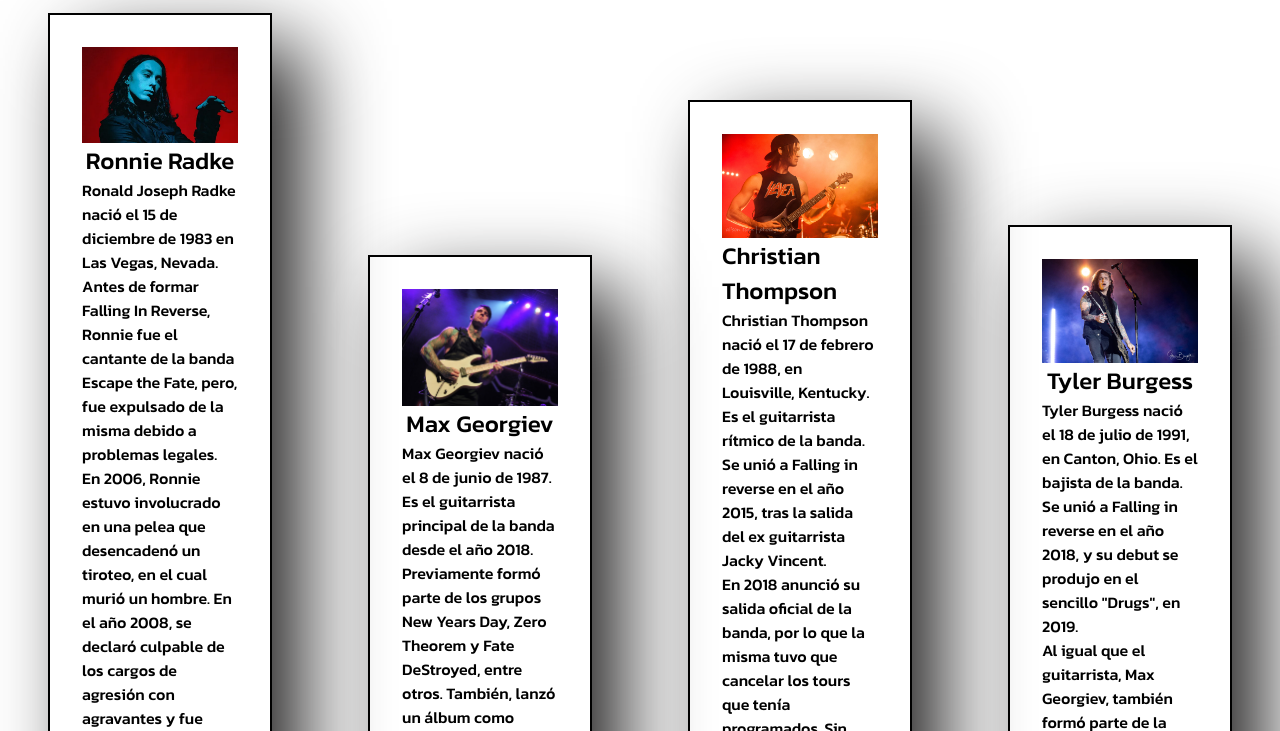
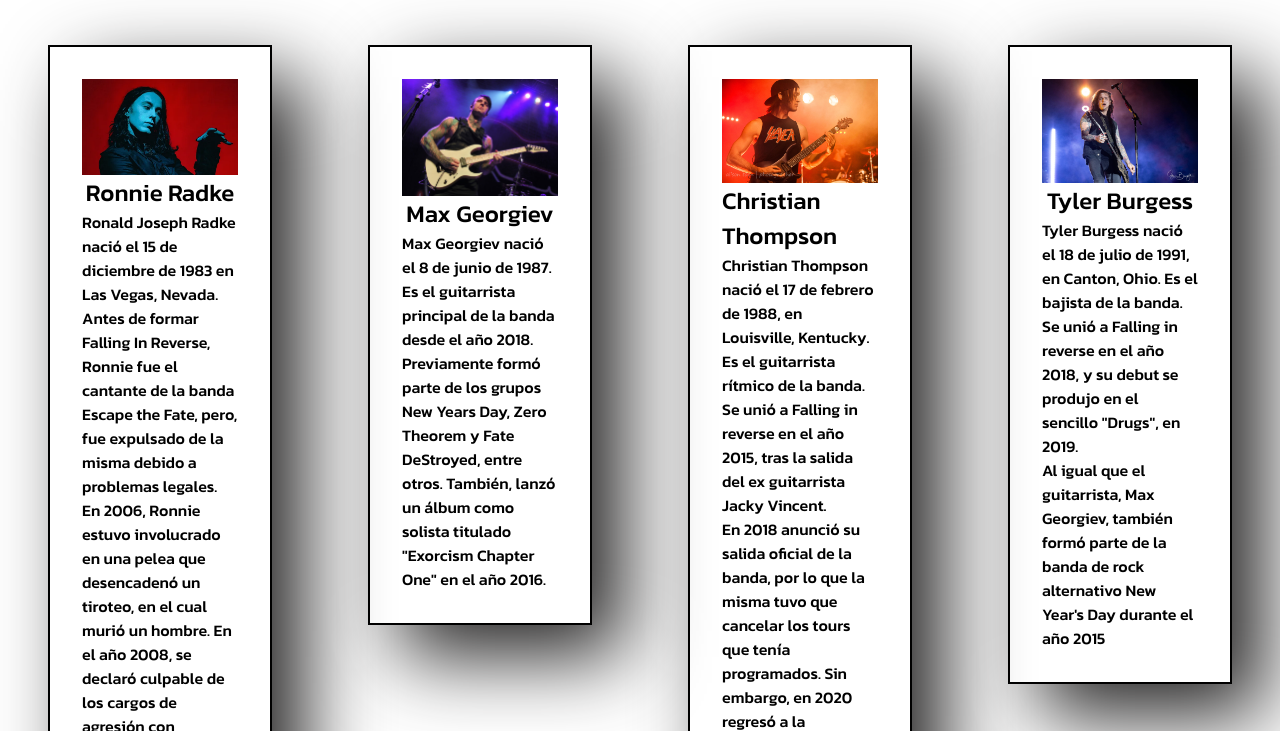
Before and after one commit to tomasaronna/falling-in-reverse, a website: page pages/sobre-la-banda.html in a window 1280 px wide. Shown: the part 270-1001 px from the top of the page. Drawn offline with nearby package versions, Linux system fonts and the light colour scheme; files that its build step writes are made by us from their sources.

Commit message:
modifiqué la alineación de las cards

```diff
--- a/scss/layout/_sobre-la-banda.scss
+++ b/scss/layout/_sobre-la-banda.scss
@@ -1,10 +1,11 @@
 .band-info {
   @include flex(row, wrap, center, center, none);
+  margin-top: 2rem;
   padding: 0 13rem 0 13rem;
 }
 
 .band-members {
-  @include flex(row, nowrap, center, center, none);
+  @include flex(row, nowrap, center, flex-start, none);
   .card {
     @include flex(row, nowrap, space-around, center, none);
     border: 0.125rem solid black;
```
